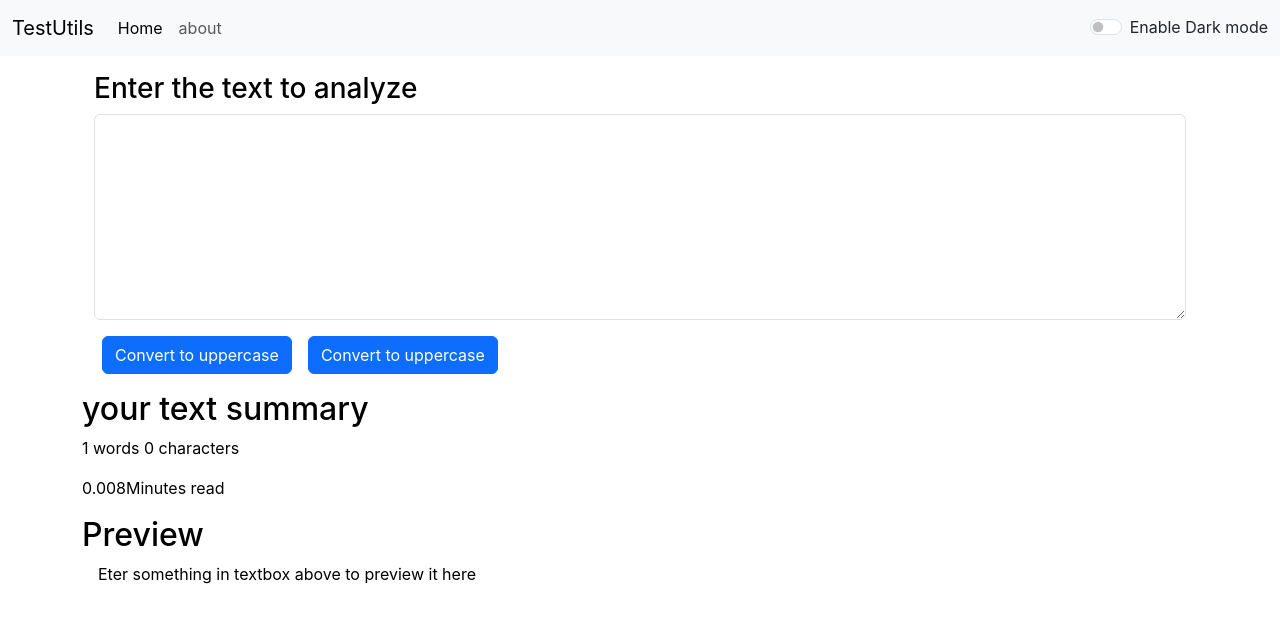
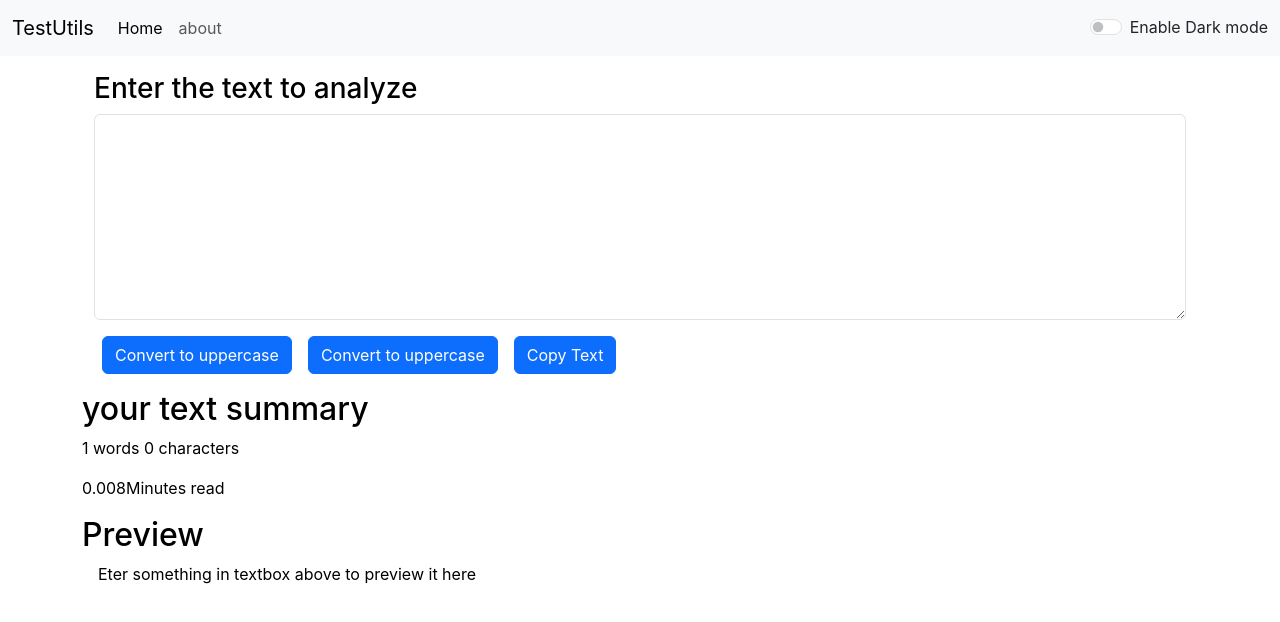
Before and after one commit to Shrikantj0794/react-textutils, a React (Create React App) app: page / in a window 1280 px wide. Shown: the top 622 px of the page. Built offline with nearby package versions, Linux system fonts and the light colour scheme.

Commit message:
set time for alert box

```diff
--- a/src/App.js
+++ b/src/App.js
@@ -14,6 +14,9 @@
       msg: message,
       type: type
     })
+    setTimeout(() => {
+      setAlert(null)
+    }, 1500);
   }
 
 
--- a/src/components/Alert.js
+++ b/src/components/Alert.js
@@ -7,9 +7,8 @@
         return lower.charAt(0).toUpperCase() + lower.slice(1);
     }
   return (
-    props.alert && <div class={`alert alert-${props.alert.type} alert-dismissible fade show`} role="alert">
+    props.alert && <div className={`alert alert-${props.alert.type} alert-dismissible fade show`} role="alert">
         <strong>{capitalize(props.alert.type)}</strong>:{props.alert.msg}
-        <button type="button" class="btn-close" data-bs-dismiss="alert" aria-label="Close"></button>
     </div>
   )
 }
--- a/src/components/TextForm.js
+++ b/src/components/TextForm.js
@@ -14,6 +14,12 @@
     setText(lowerCase);
     props.showAlert(" Converted to Lowercase!", "success")
   }
+  const CopyText = ()=>{
+    var text = document.getElementById("myBox");
+    text.select();
+    navigator.clipboard.writeText(text.value)
+    props.showAlert(" copied to Clipboard!", "success")
+  }
     const [text, setText] = useState('');
   return (
     <>
@@ -25,6 +31,7 @@
 
         <button className="btn btn-primary mx-2" onClick={handleUpclick}>Convert to uppercase</button>
         <button className="btn btn-primary mx-2" onClick={handleLoclick}>Convert to uppercase</button>
+        <button className='btn btn-primary mx-2' onClick={ CopyText}>Copy Text</button>
     </div>
     <div className="containr my-3" style={{color: props.mode==='dark'? 'white': 'black'}}>
       <h2>your text summary</h2>
```
